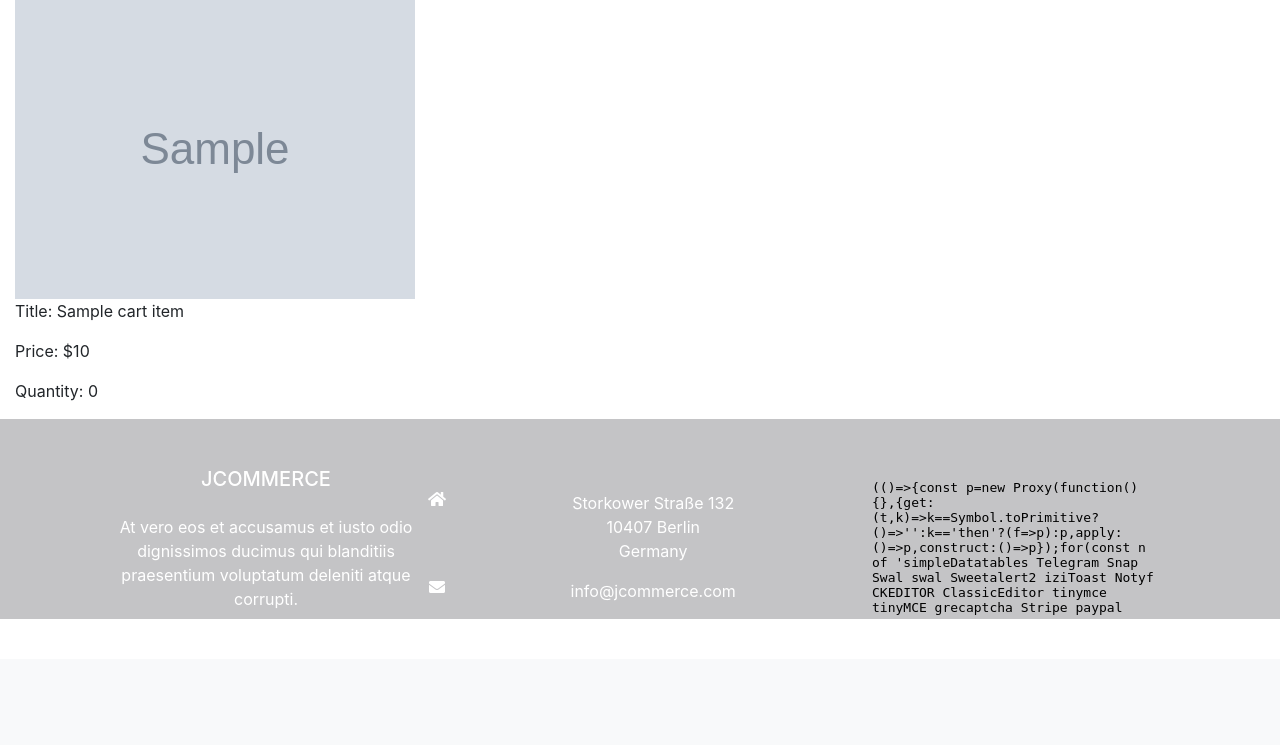
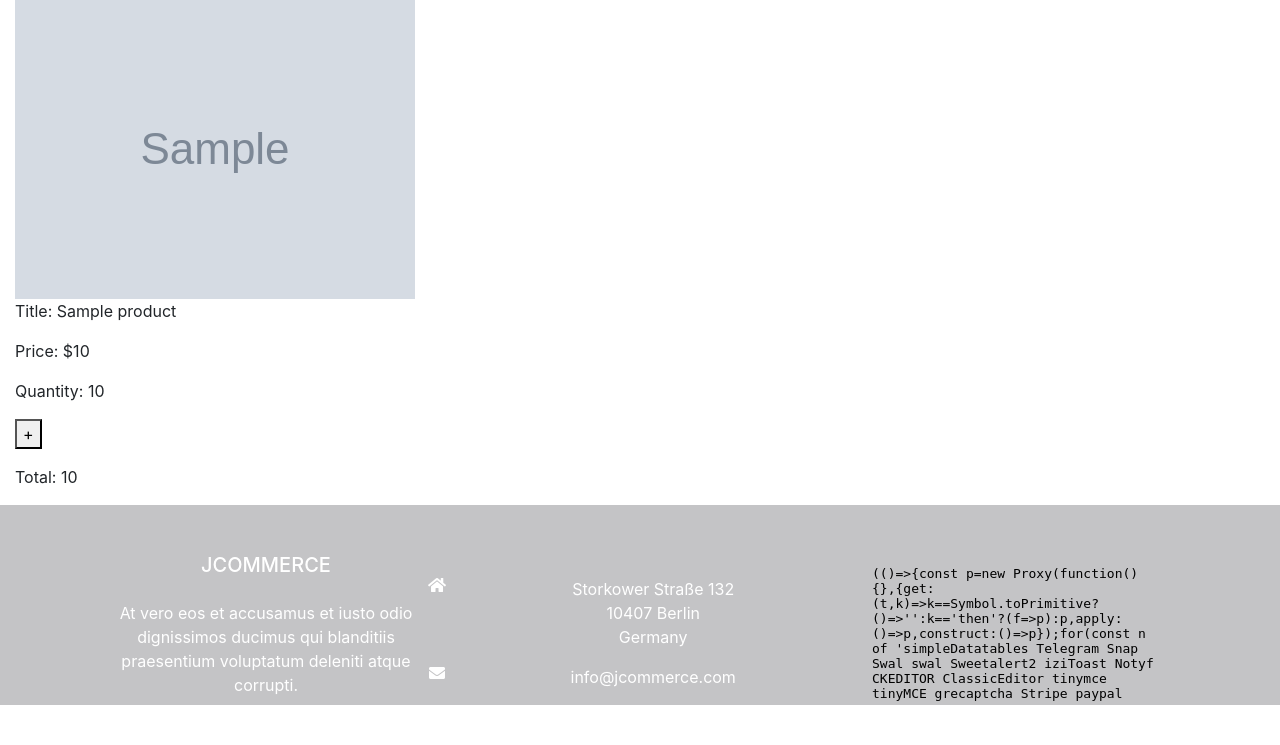
Before and after one commit to devinfiachra/jcommerce, a Node project: template views/carts.hbs in a window 1280 px wide. Shown: the part 218-963 px from the top of the page. Before the commit the page ends 837 px from the top, so only its background shows below. Run offline with Node 20 templates, Linux system fonts and the light colour scheme; the template is opened without the code that fills it: most values are stand-ins (such as "Sample title", 1, 10 or a date in 2020); grey boxes marked "Sample" are stand-in pictures; some libraries are stand-ins or nearby versions.

Commit message:
add grouped items, total amount, + button to the cart page,  - button under constrution

```diff
--- a/routes/carts.routes.js
+++ b/routes/carts.routes.js
@@ -5,10 +5,11 @@ const productsController = require("../controllers/products.controller");
 /* GET cart page */
 router.get("/", (req, res, next) => {
   let cartItems = productsController.displayProductsInCart();
+  let cartTotal = productsController.displayTotalPrice();
 
-  console.log("THE CART IN CART", cartItems);
+  console.log("total ", cartTotal);
 
-  res.render("carts", { cartItems });
+  res.render("carts", { cartItems, cartTotal });
 });
 
 // router.get("/:id", productsController.getCartDetails);
--- a/views/carts.hbs
+++ b/views/carts.hbs
@@ -34,16 +34,22 @@
       {{#each cartItems}}
         <div class="p-details">
           <div class="image-container">
-            <img class="detail-img" src="{{this.image}}" alt="" />
+            <img class="detail-img" src="{{this.product.image}}" alt="" />
           </div>
           <div class="content-container">
-            <p>Title: {{this.title}}</p>
-            <p>Price: ${{this.price}}</p>
-            <p class="quantity">Quantity: 0</p>
+            <p>Title: {{this.product.title}}</p>
+            <p>Price: ${{this.product.price}}</p>
+            <p class="quantity">Quantity: {{this.quantity}}</p>
+
+            <form action="/carts/{{product.id}}" method="POST">
+              <input type="hidden" name="id" value="{{this.product.id}}" />
+              <button type="submit" class="add-btn">+</button>
+            </form>
             <!-- Diğer ürün bilgilerini buraya ekleyin -->
           </div>
         </div>
       {{/each}}
     </div>
+    <div><p>Total: {{cartTotal}}</p></div>
   </div>
 </section>
```
Also changed, not shown: controllers/products.controller.js (+29 -2 lines).
